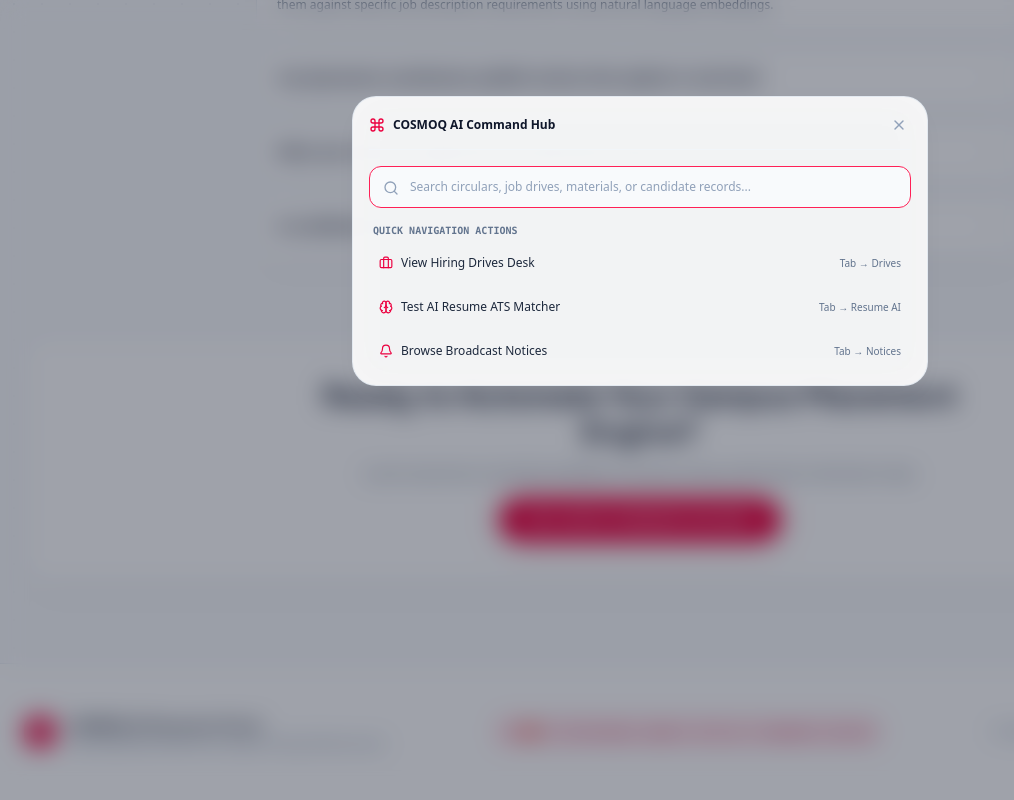
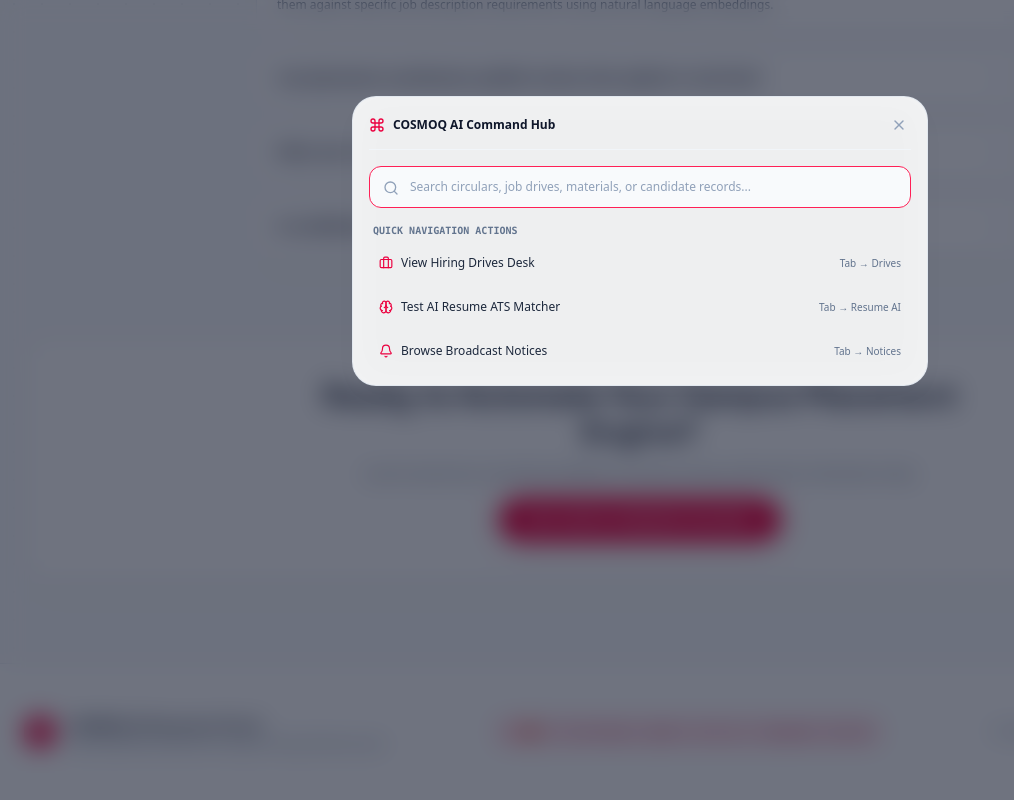
Before and after one commit to tamilselvam5884771-alt/Placement_Portal, a React (Vite) app: page / in a window 1280 px wide. Both pictures are taken after a click on the button "LAUNCH COMMAND HUB (⌘K)". Shown: the part 3510-4310 px from the top of the page, without its empty margins (0-1014 px from the left). Built offline with nearby package versions, Linux system fonts and the light colour scheme; no server answers; the database is empty.

Commit message:
feat(modals): add dark mode input palette and smooth entrance transition

```diff
--- a/src/components/Modals.jsx
+++ b/src/components/Modals.jsx
@@ -34,16 +34,16 @@ export default function Modals({
     <>
       {/* Command Palette Modal Overlay (⌘K) */}
       {isCommandOpen && (
-        <div className="fixed inset-0 z-50 bg-slate-900/40 backdrop-blur-md flex items-start justify-center pt-24 p-4">
-          <div className="cosmo-glass-card max-w-xl w-full rounded-3xl p-4 border border-rose-500/40 shadow-2xl space-y-4 animate-in fade-in zoom-in-95 bg-white">
-            <div className="flex items-center justify-between border-b border-slate-100 pb-3">
-              <div className="flex items-center gap-2 text-xs font-bold text-slate-900">
-                <Command className="w-4 h-4 text-rose-600" />
+        <div className="fixed inset-0 z-50 bg-slate-900/60 backdrop-blur-md flex items-start justify-center pt-24 p-4">
+          <div className="cosmo-glass-card max-w-xl w-full rounded-3xl p-4 border border-rose-500/40 shadow-2xl space-y-4 animate-fade-in-scale bg-white dark:bg-slate-900">
+            <div className="flex items-center justify-between border-b border-slate-100 dark:border-slate-800 pb-3">
+              <div className="flex items-center gap-2 text-xs font-bold text-slate-900 dark:text-white">
+                <Command className="w-4 h-4 text-rose-600 dark:text-rose-400" />
                 <span>COSMOQ AI Command Hub</span>
               </div>
               <button
                 onClick={() => setIsCommandOpen(false)}
-                className="p-1 rounded-full text-slate-400 hover:text-slate-900"
+                className="p-1 rounded-full text-slate-400 hover:text-slate-900 dark:hover:text-white"
               >
                 <X className="w-4 h-4" />
               </button>
@@ -57,7 +57,7 @@ export default function Modals({
                 value={searchQuery}
                 onChange={(e) => setSearchQuery(e.target.value)}
                 placeholder="Search circulars, job drives, materials, or candidate records..."
-                className="w-full pl-10 pr-4 py-3 rounded-xl bg-slate-50 border border-slate-200 text-slate-900 text-xs focus:outline-none focus:border-rose-500 placeholder:text-slate-400"
+                className="w-full pl-10 pr-4 py-3 rounded-xl bg-slate-50 dark:bg-slate-800/80 border border-slate-200 dark:border-slate-700 text-slate-900 dark:text-white text-xs focus:outline-none focus:border-rose-500 placeholder:text-slate-400 dark:placeholder:text-slate-500"
               />
             </div>
 
```
